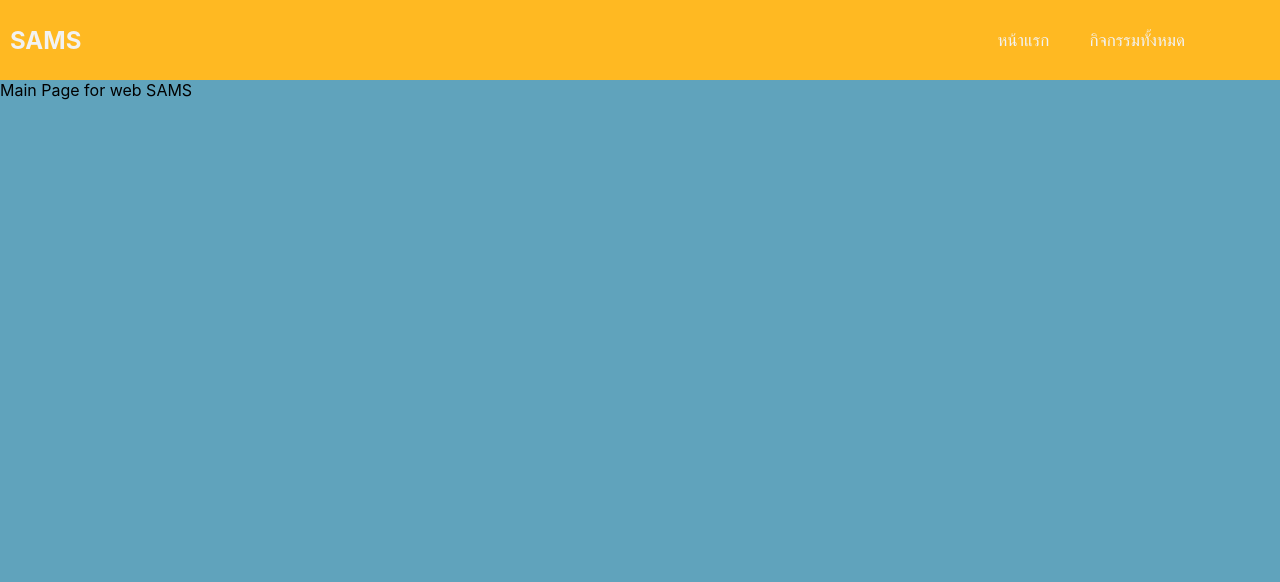
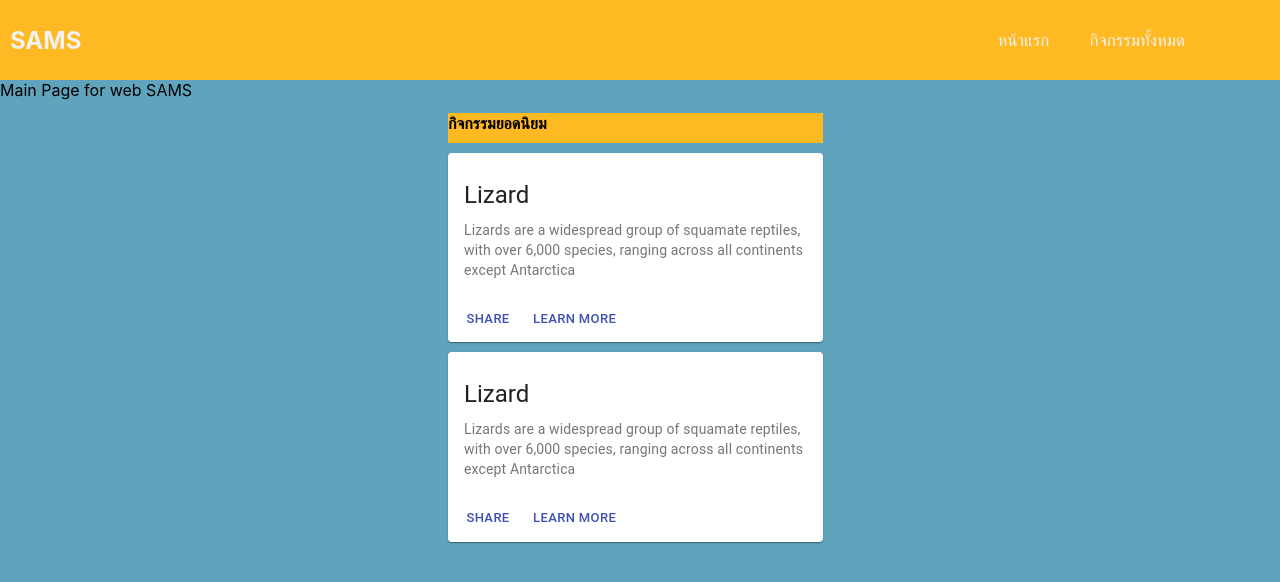
Before and after one commit to pbsmile/SAMS-Project-Web, a Next.js app: page /main in a window 1280 px wide. Shown: the top 582 px of the page. Built offline with nearby package versions, Linux system fonts and the light colour scheme.

Commit message:
Add Activity Card Template

```diff
--- /dev/null
+++ b/components/Card/MainPageCard.js
@@ -0,0 +1,72 @@
+import React from "react";
+import Card from "@material-ui/core/Card";
+import CardActionArea from "@material-ui/core/CardActionArea";
+import CardActions from "@material-ui/core/CardActions";
+import CardContent from "@material-ui/core/CardContent";
+import CardMedia from "@material-ui/core/CardMedia";
+import Button from "@material-ui/core/Button";
+import Typography from "@material-ui/core/Typography";
+
+const MainPageCard = () => {
+  return (
+    <div className="Main-Page-Card-Div">
+      <nav className="Main-Page-Card-Nav">
+        <h1 className="Main-Page-Card-Nav-Popular">กิจกรรมยอดนิยม</h1>
+      </nav>
+      <Card className="Main-Page-Card">
+        <CardActionArea className="Main-Page-Card-Area">
+          <CardMedia
+            className="Main-Page-Card-Media"
+            image=""
+            title="Activity"
+          />
+          <CardContent>
+            <Typography gutterBottom variant="h5" component="h2">
+              Lizard
+            </Typography>
+            <Typography variant="body2" color="textSecondary" component="p">
+              Lizards are a widespread group of squamate reptiles, with over
+              6,000 species, ranging across all continents except Antarctica
+            </Typography>
+          </CardContent>
+        </CardActionArea>
+        <CardActions>
+          <Button size="small" color="primary">
+            Share
+          </Button>
+          <Button size="small" color="primary">
+            Learn More
+          </Button>
+        </CardActions>
+      </Card>
+      <Card className="Main-Page-Card">
+        <CardActionArea className="Main-Page-Card-Area">
+          <CardMedia
+            className="Main-Page-Card-Media"
+            image=""
+            title="Activity"
+          />
+          <CardContent>
+            <Typography gutterBottom variant="h5" component="h2">
+              Lizard
+            </Typography>
+            <Typography variant="body2" color="textSecondary" component="p">
+              Lizards are a widespread group of squamate reptiles, with over
+              6,000 species, ranging across all continents except Antarctica
+            </Typography>
+          </CardContent>
+        </CardActionArea>
+        <CardActions>
+          <Button size="small" color="primary">
+            Share
+          </Button>
+          <Button size="small" color="primary">
+            Learn More
+          </Button>
+        </CardActions>
+      </Card>
+    </div>
+  );
+};
+
+export default MainPageCard;
--- a/pages/main.js
+++ b/pages/main.js
@@ -1,5 +1,6 @@
 import React from 'react'
 import Navbar from '../components/Navbar/Navbar'
+import MainPageCard from '../components/Card/MainPageCard'
 
 const main = () => {
     return (
@@ -8,6 +9,7 @@ const main = () => {
             Main Page
             for web
             SAMS
+            <MainPageCard/>
         </div>
     )
 }
--- /dev/null
+++ b/styles/MainPageCard.scss
@@ -0,0 +1,23 @@
+.Main-Page-Card-Div {
+  margin-left: 35%;
+  max-width: 375px;
+  //background-color: rgb(184, 184, 184);
+}
+
+.Main-Page-Card-Nav {
+    height: 30px;
+    background-color: rgb(255, 185, 34);
+}
+
+.Main-Page-Card-Nav-Popular {
+    font-size: 16px;
+}
+
+.Main-Page-Card {
+  max-width: 375px;
+  margin-top: 10px;
+}
+
+.Main-Page-Card-Media {
+  height: 10px;
+}
--- a/styles/globals.scss
+++ b/styles/globals.scss
@@ -17,3 +17,4 @@ a {
 
 @import "./Navbar.scss";
 @import "./Login.scss";
+@import "./MainPageCard.scss"
```
